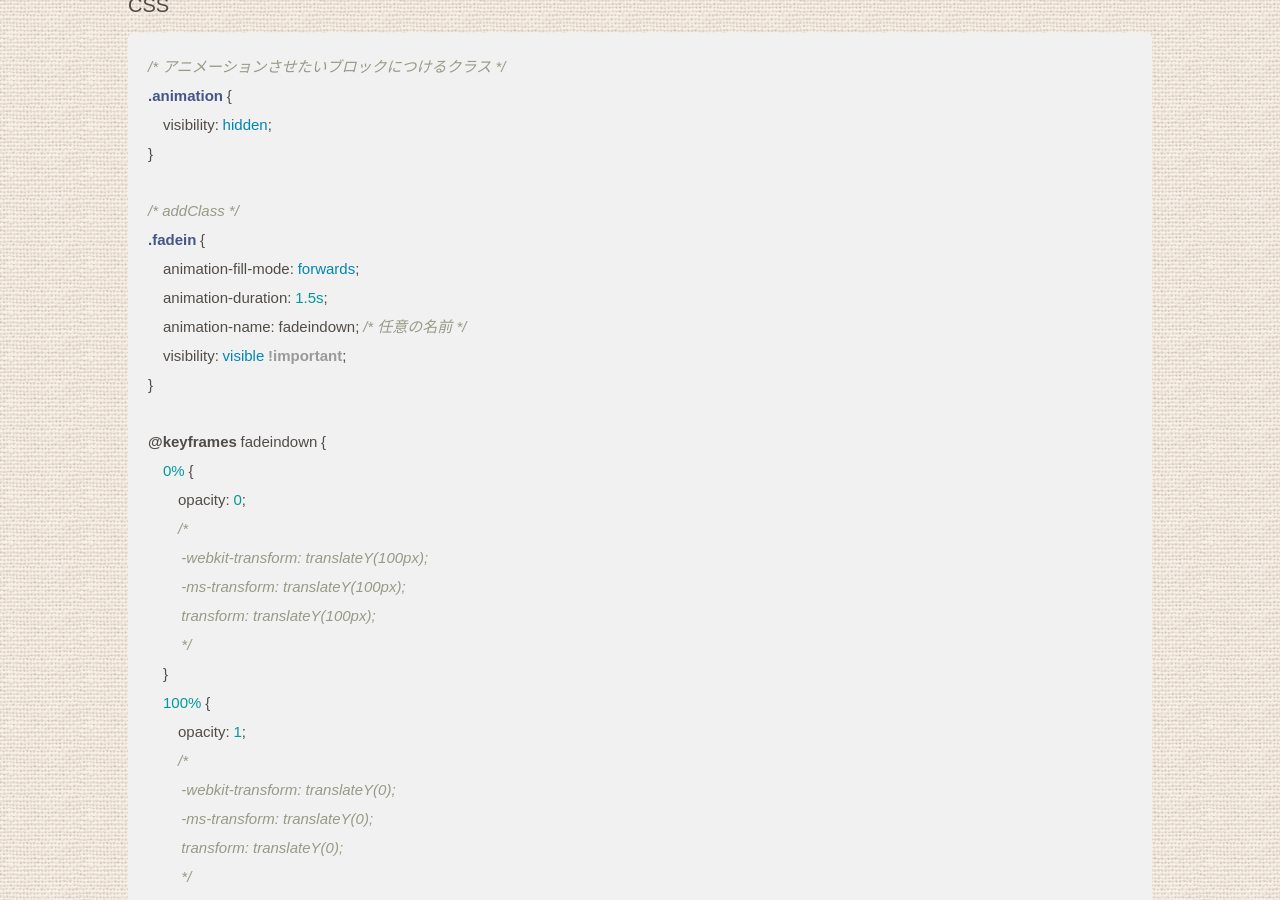
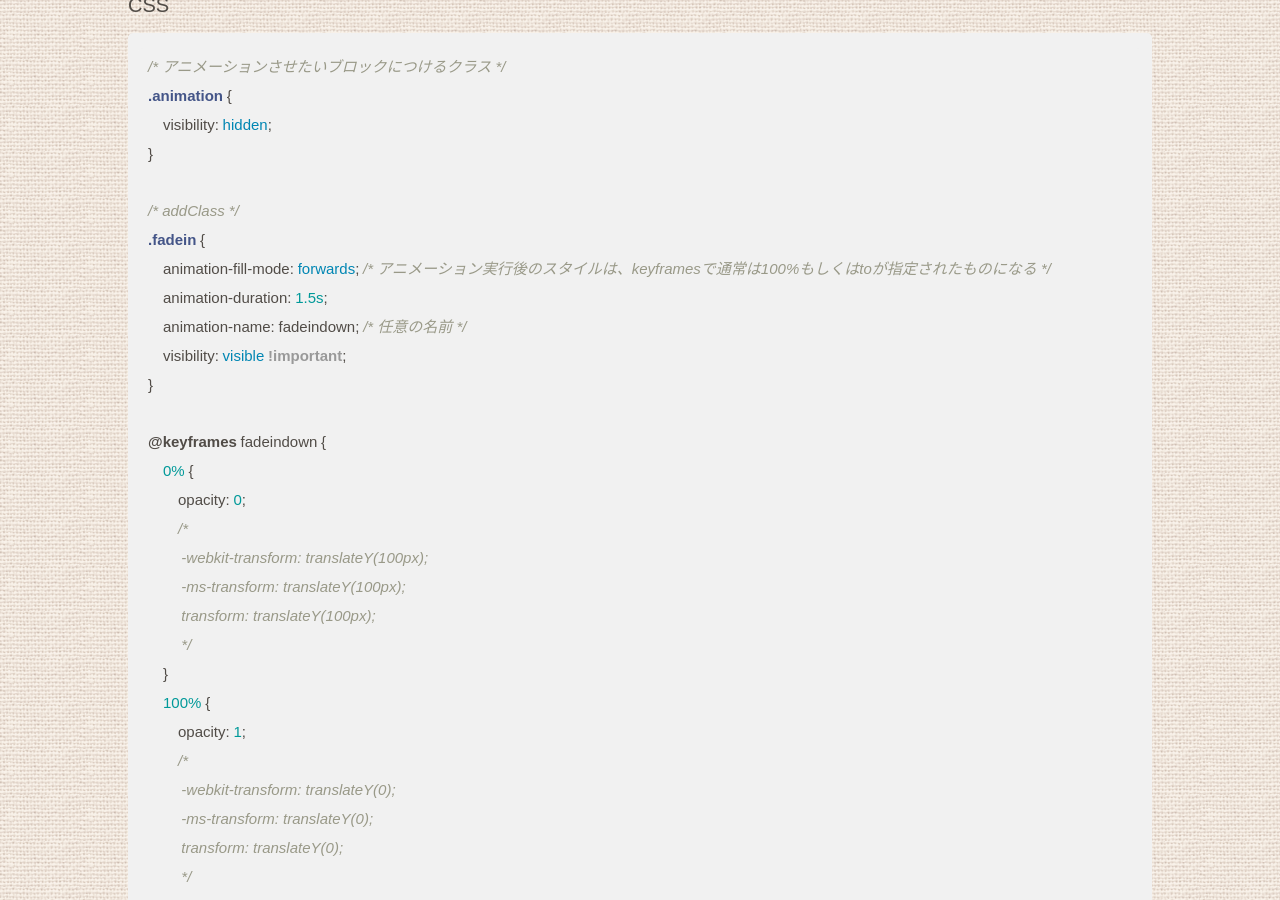
Before and after one commit to satoshiogasawara/satoshiogasawara.github.io, a Jekyll site: the page built from _posts/2017-10-10-title02.md, in a window 1280 px wide and 900 px high, scrolled down 723 px. Built offline with Jekyll 4.4.1, drawn with Linux system fonts in a browser that asks for light colours; nearby versions of some CDN libraries.

Commit message:
2017/11/08

```diff
--- a/_posts/2017-10-10-title02.md
+++ b/_posts/2017-10-10-title02.md
@@ -18,7 +18,7 @@ CSS
 
 /* addClass */
 .fadein {
-    animation-fill-mode: forwards;
+    animation-fill-mode: forwards; /* アニメーション実行後のスタイルは、keyframesで通常は100%もしくはtoが指定されたものになる */
     animation-duration: 1.5s;
     animation-name: fadeindown; /* 任意の名前 */
     visibility: visible !important;
```
